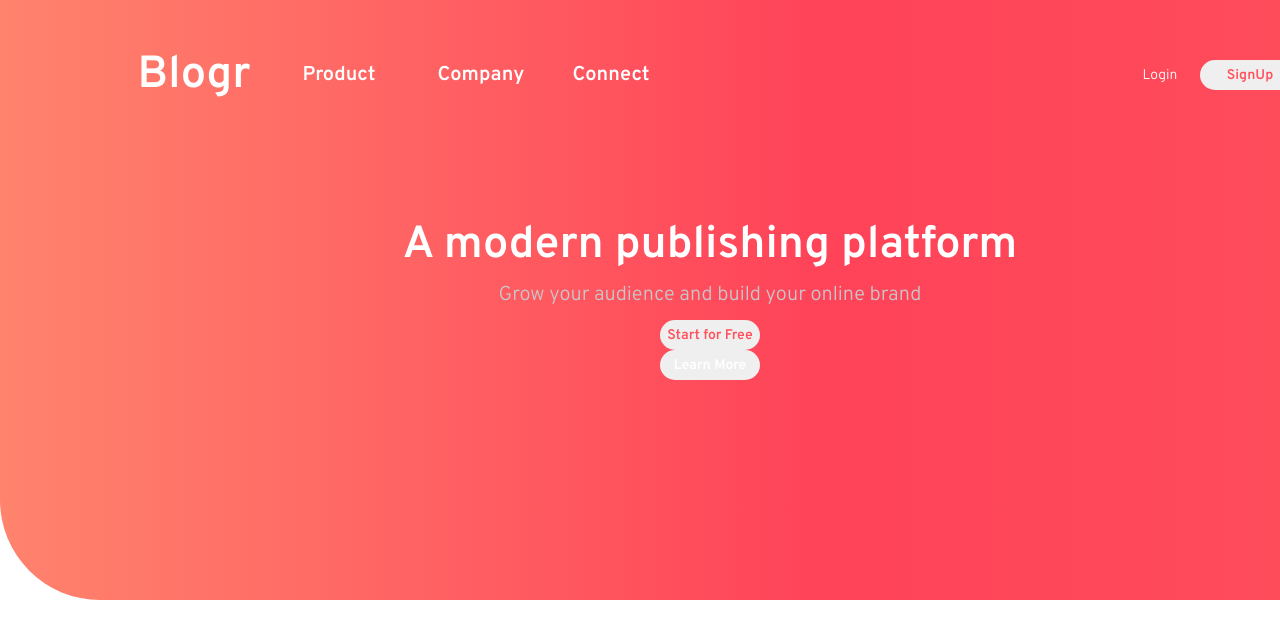
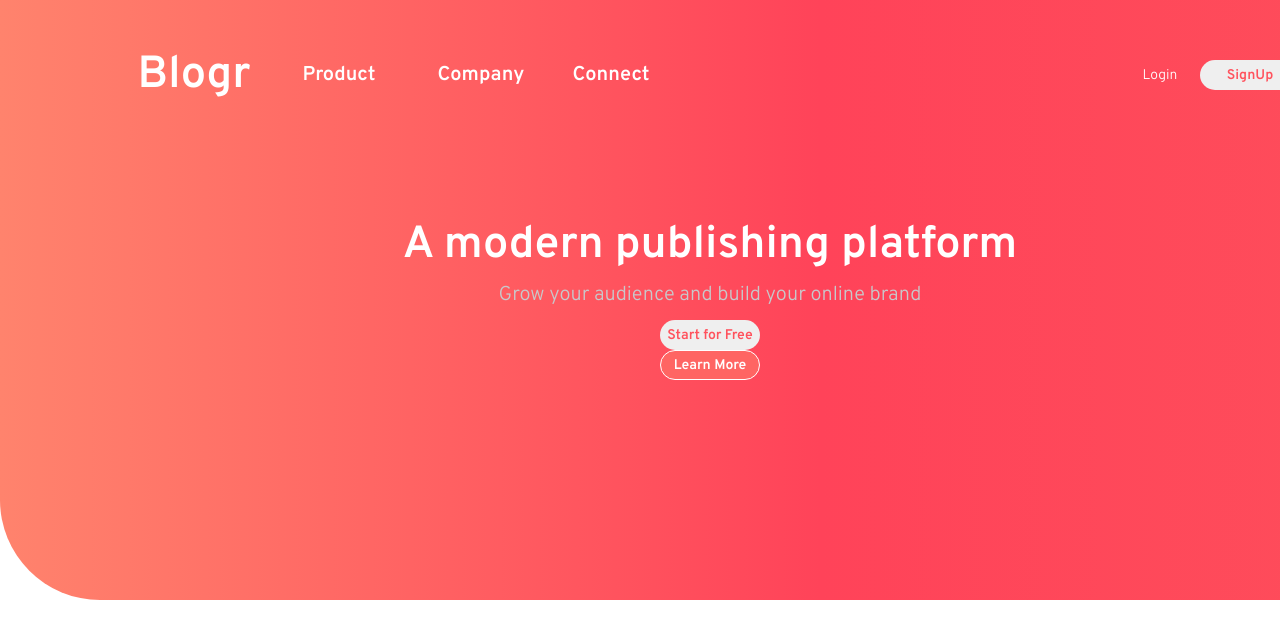
Before and after one commit to monsor3s/react-blogr-landing-page, a React (Create React App) app: page / in a window 1280 px wide. Shown: the top 638 px of the page. Built offline with nearby package versions, Linux system fonts and the light colour scheme.

Commit message:
updt headerbody cmmt

```diff
--- a/src/Header/HeaderElements.js
+++ b/src/Header/HeaderElements.js
@@ -115,5 +115,7 @@ export const ButtonStart = styled(ButtonSignUp)`
 export const ButtonLearn = styled(ButtonSignUp)`
     display: flex;
     flex-direction: row;
+    border: 1px solid var(--white);
+    background-color: #ff6563;
     color: var(--white);
 `;
```
